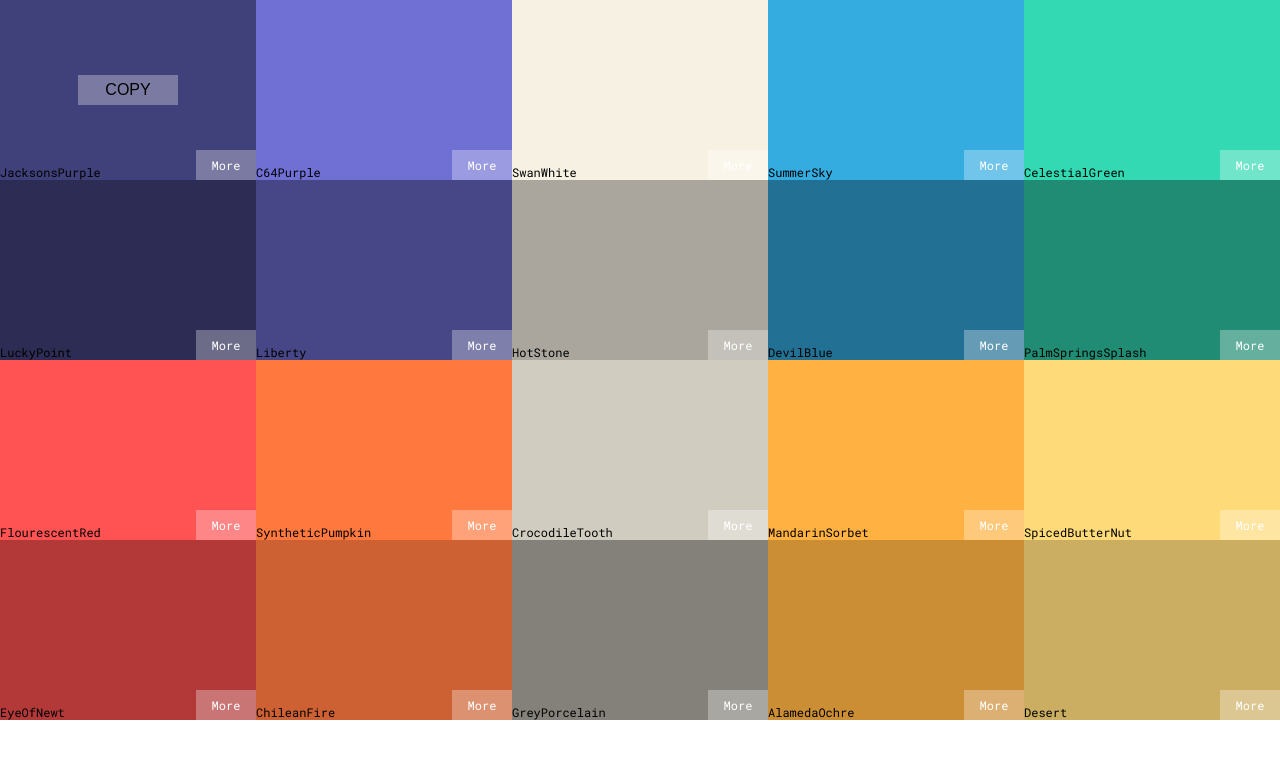
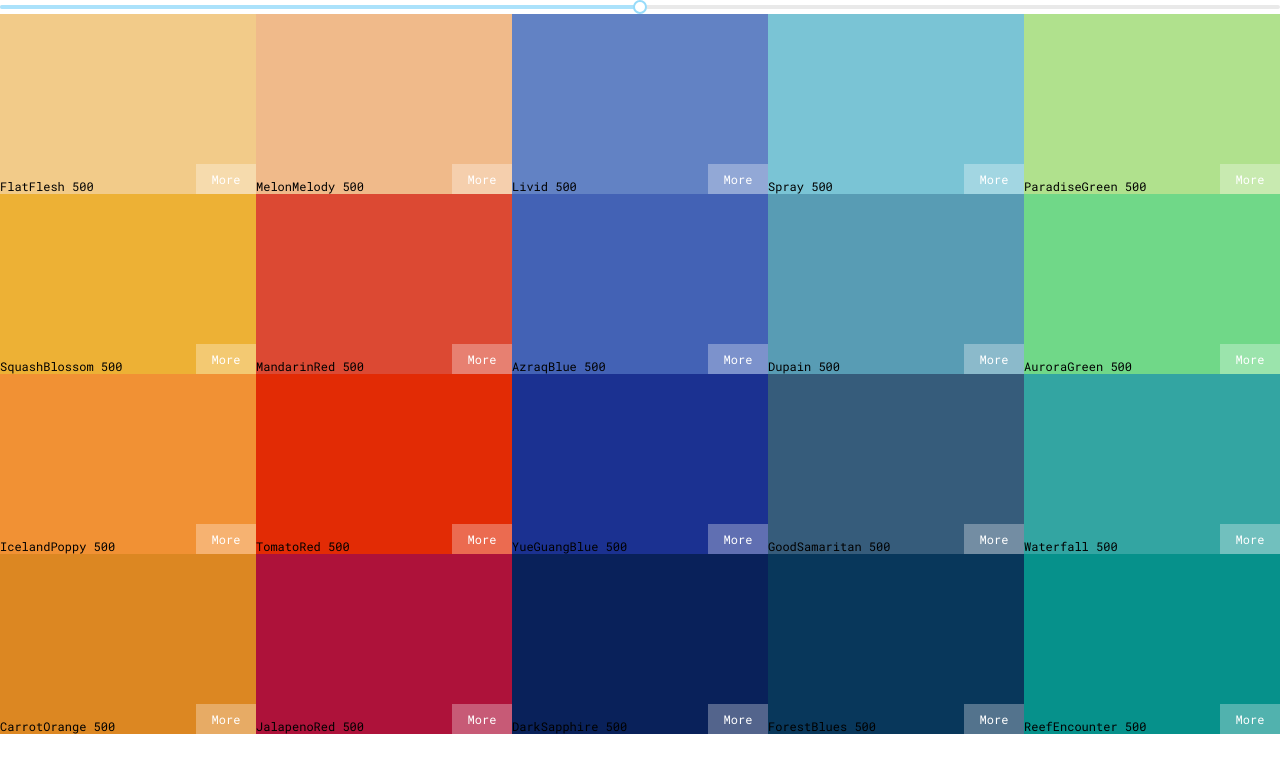
Before and after one commit to swpril/The-Color-Store, a React (Create React App) app: page / in a window 1280 px wide. Shown: the top 772 px of the page. Built offline with nearby package versions, Linux system fonts and the light colour scheme.

Commit message:
added unstyled slider

```diff
--- a/package.json
+++ b/package.json
@@ -7,6 +7,8 @@
     "@testing-library/jest-dom": "^4.2.4",
     "@testing-library/react": "^9.5.0",
     "@testing-library/user-event": "^7.2.1",
+    "chroma-js": "^2.1.0",
+    "rc-slider": "^9.3.1",
     "react": "^16.13.1",
     "react-copy-to-clipboard": "^5.0.2",
     "react-dom": "^16.13.1",
--- a/src/App.js
+++ b/src/App.js
@@ -1,11 +1,12 @@
 import React from 'react';
 import Pallete from './Components/Palette';
 import seedColors from './seedColors';
+import { generatePalette } from './helpers/ColorHelper';
 
 const App = () => {
   return (
     <div className="App">
-      <Pallete {...seedColors[6]} />
+      <Pallete palette={generatePalette(seedColors[8])} />
     </div>
   );
 }
--- a/src/Components/ColorBox.js
+++ b/src/Components/ColorBox.js
@@ -11,23 +11,23 @@ const ColorBox = ({ background, name }) => {
         }, 1500);
     }
     return (
+
+        <div className='colorBox' style={{ background }}>
+            <div className='copy-container'>
+                <div className='box-content'>
+                    <span>{name}</span>
+                </div>
                 <CopyToClipboard text={background} onCopy={handleCopy}>
-            <div className='colorBox' style={{ background }}>
+                    <button className='copy-button' >Copy </button>
+                </CopyToClipboard>
+            </div>
             <div style={{ background }} className={`copy-overlay ${isCopied && 'show'}`} />
             <div className={`copy-msg ${isCopied && 'show'}`}>
                 <h1>COPIED</h1>
                 <p>{background}</p>
             </div>
-                <div className='copy-container'>
-                    <div className='box-content'>
-                        <span>{name}</span>
-                    </div>
-                    <button className='copy-button' onClick={handleCopy}>Copy </button>
-                </div>
             <span className='more'>More</span>
         </div>
-        </CopyToClipboard>
-
     )
 };
 
--- a/src/Components/Palette.js
+++ b/src/Components/Palette.js
@@ -1,13 +1,21 @@
-import React from 'react';
+import React, { useState } from 'react';
+import Slider, { Range } from 'rc-slider';
+import 'rc-slider/assets/index.css'
 import ColorBox from './ColorBox';
+
 import '../Styles/Palette.css';
 
 const Palette = (props) => {
-    const colorBox = props.colors.map((color) => (
-        <ColorBox background={color.color} key={color.name} name={color.name} />
+    const [level, setLevel] = useState(500);
+    const colorBox = props.palette.colors[level].map((color) => (
+        <ColorBox background={color.hexValue} key={color.name} name={color.name} />
     ))
+    const handleChange = (level) => {
+        setLevel(level);
+    }
     return (
         <div className='palette'>
+            <Slider defaultValue={level} min={100} max={900} onAfterChange={handleChange} step={100} />
             <div className='palette-colors '>
                 {colorBox}
             </div>
--- a/src/Styles/ColorBox.css
+++ b/src/Styles/ColorBox.css
@@ -88,7 +88,7 @@
 .copy-msg.show {
 	opacity: 1;
 	z-index: 25;
-	transition: all 0.4s ease-in-out;
+	transition: all 0.6s ease-in-out;
 	transition-delay: 0.1s;
 	transform: scale(1);
 }
--- /dev/null
+++ b/src/helpers/ColorHelper.js
@@ -0,0 +1,48 @@
+import chroma from 'chroma-js';
+
+const levels = [50, 100, 200, 300, 400, 500, 600, 700, 800, 900];
+
+const generatePalette = (starterPalette) => {
+    let newPalette = {
+        paletteName: starterPalette.paletteName,
+        id: starterPalette.id,
+        emoji: starterPalette.emoji,
+        colors: {
+
+        }
+    };
+
+    for (let level of levels) {
+        newPalette.colors[level] = [];
+    }
+
+    for (let color of starterPalette.colors) {
+        let scale = generateScale(color.color, 10).reverse();
+        for (let i in scale) {
+            newPalette.colors[levels[i]].push({
+                name: `${color.name} ${levels[i]}`,
+                id: color.name.toLowerCase().replace(/ /g, '-'),
+                hexValue: scale[i],
+                rgb: chroma(scale[i]).css(),
+                rgba: chroma(scale[i]).css().replace('rgb', 'rgba').replace(')', ',1.0)')
+            })
+        }
+    }
+    return newPalette;
+
+};
+
+const generateRange = (hexColor) => {
+    const endColor = '#ffffff';
+    return [
+        chroma(hexColor).darken(1.4).hex(),
+        hexColor,
+        endColor
+    ]
+}
+
+const generateScale = (hexColors, numberOfColors) => {
+    return chroma.scale(generateRange(hexColors)).mode('lab').colors(numberOfColors);
+}
+
+export { generatePalette };
```
Also changed, not shown: 1 other file (tests, documents, lock files or other folders). Lines whose indentation alone changed are shown as unchanged.
